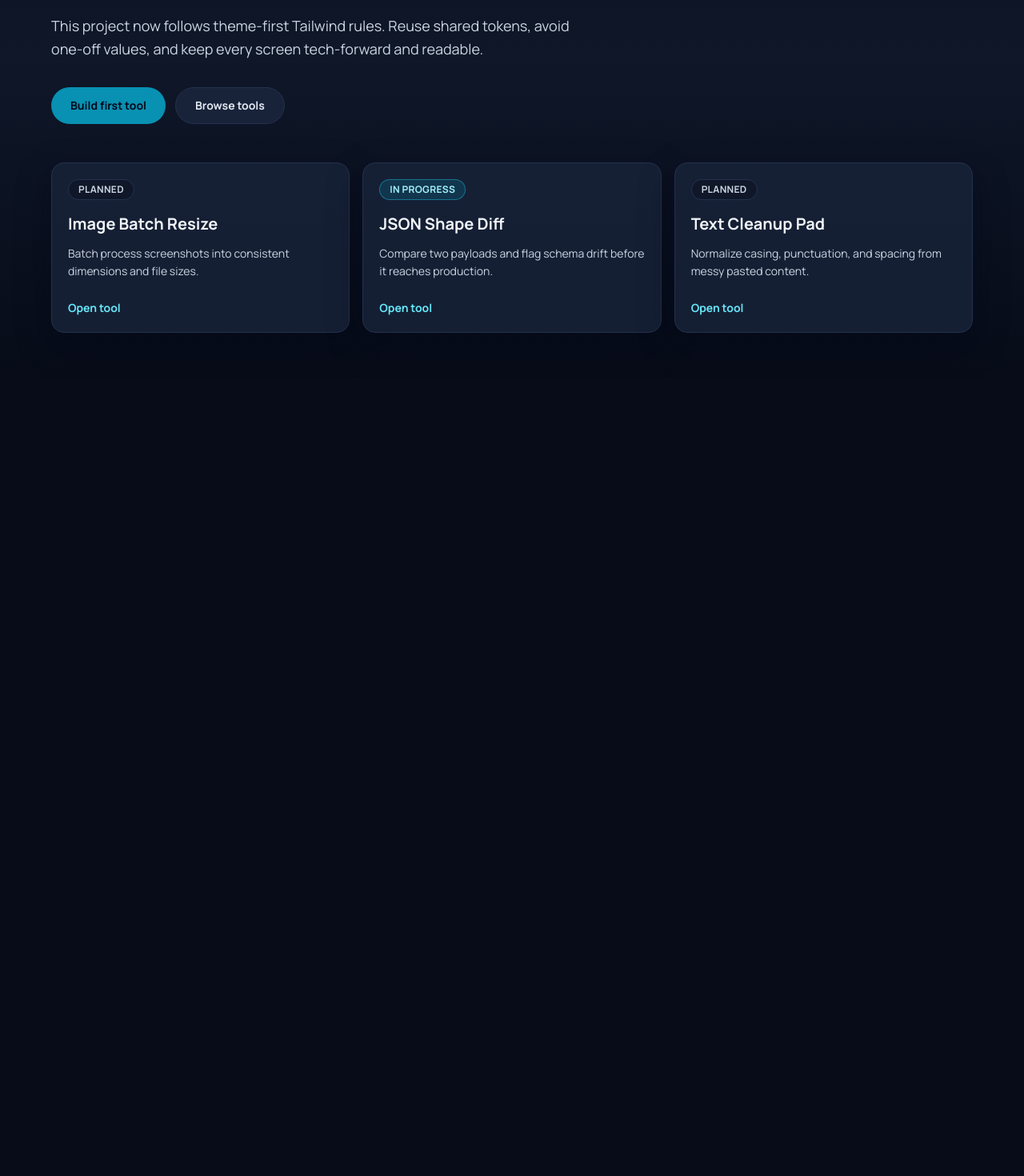
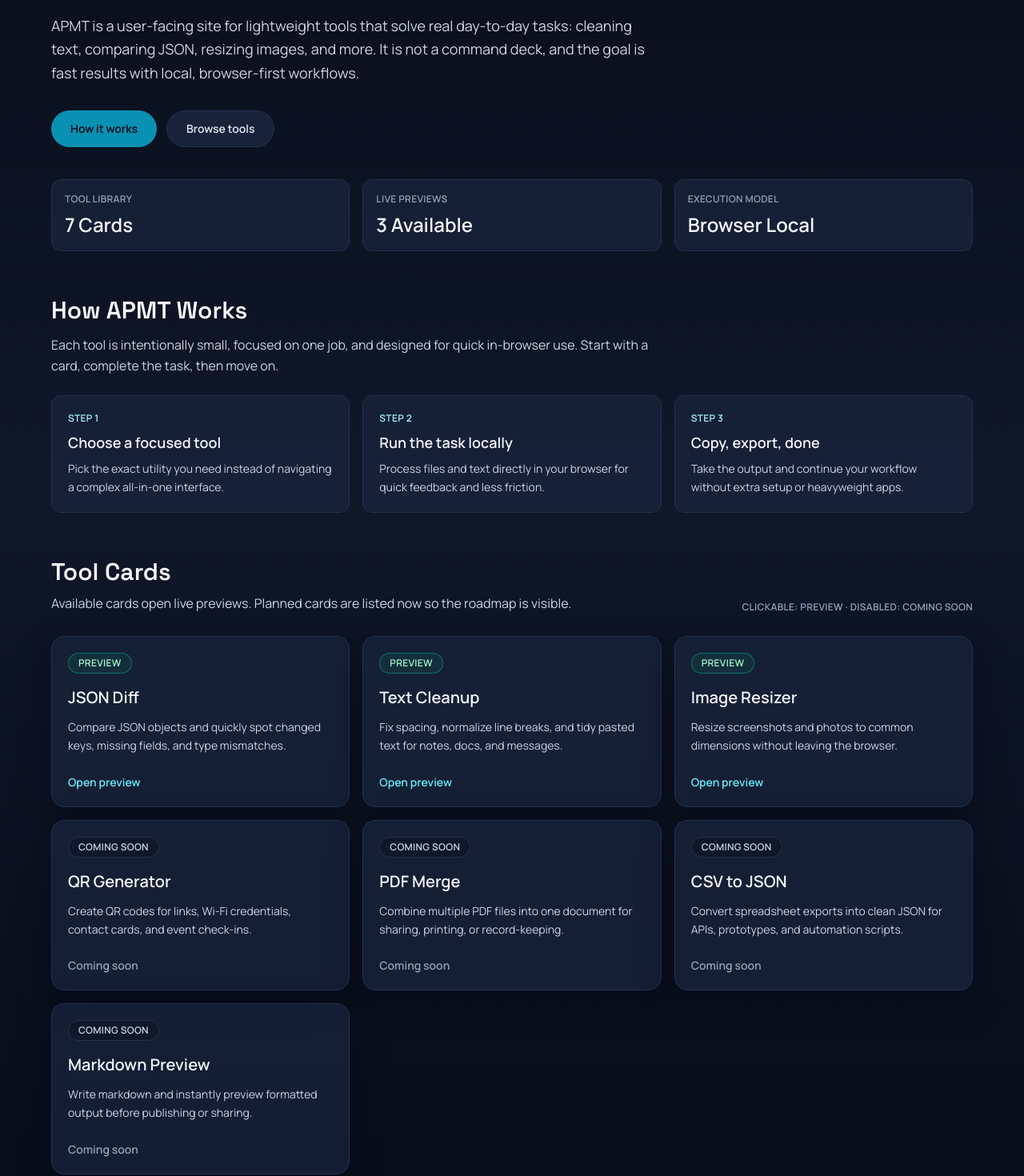
Before and after one commit to Champion2005/microtools, a React (Vite) app: page / in a window 1280 px wide. Shown: the part 341-1811 px from the top of the page at 80% size. Before the commit the page ends 813 px from the top, so only its background shows below. Built offline with nearby package versions, Linux system fonts and the light colour scheme.

Commit message:
feat: add implementation plans for various tools and update tool cards in the homepage

```diff
--- a/src/App.jsx
+++ b/src/App.jsx
@@ -6,22 +6,53 @@ import TextCleanup from './pages/TextCleanup'
 
 const tools = [
   {
-    name: 'Image Batch Resize',
-    summary: 'Batch process screenshots into consistent dimensions and file sizes.',
-    status: 'Planned',
-    href: '/resize-tool',
+    name: 'JSON Diff',
+    summary: 'Compare JSON objects and quickly spot changed keys, missing fields, and type mismatches.',
+    status: 'Preview',
+    href: '/json-diff',
+    isAvailable: true,
   },
   {
-    name: 'JSON Shape Diff',
-    summary: 'Compare two payloads and flag schema drift before it reaches production.',
-    status: 'In Progress',
-    href: '/json-diff',
+    name: 'Text Cleanup',
+    summary: 'Fix spacing, normalize line breaks, and tidy pasted text for notes, docs, and messages.',
+    status: 'Preview',
+    href: '/text-cleanup',
+    isAvailable: true,
   },
   {
-    name: 'Text Cleanup Pad',
-    summary: 'Normalize casing, punctuation, and spacing from messy pasted content.',
-    status: 'Planned',
-    href: '/text-cleanup',
+    name: 'Image Resizer',
+    summary: 'Resize screenshots and photos to common dimensions without leaving the browser.',
+    status: 'Preview',
+    href: '/resize-tool',
+    isAvailable: true,
+  },
+  {
+    name: 'QR Generator',
+    summary: 'Create QR codes for links, Wi-Fi credentials, contact cards, and event check-ins.',
+    status: 'Coming Soon',
+    href: null,
+    isAvailable: false,
+  },
+  {
+    name: 'PDF Merge',
+    summary: 'Combine multiple PDF files into one document for sharing, printing, or record-keeping.',
+    status: 'Coming Soon',
+    href: null,
+    isAvailable: false,
+  },
+  {
+    name: 'CSV to JSON',
+    summary: 'Convert spreadsheet exports into clean JSON for APIs, prototypes, and automation scripts.',
+    status: 'Coming Soon',
+    href: null,
+    isAvailable: false,
+  },
+  {
+    name: 'Markdown Preview',
+    summary: 'Write markdown and instantly preview formatted output before publishing or sharing.',
+    status: 'Coming Soon',
+    href: null,
+    isAvailable: false,
   },
 ]
 
--- a/src/index.css
+++ b/src/index.css
@@ -1,8 +1,9 @@
+@import url("https://fonts.googleapis.com/css2?family=Manrope:wght@400;500;600;700;800&family=Space+Grotesk:wght@500;600;700&display=swap");
 @import "tailwindcss";
 
 @theme {
   --font-sans: "Manrope", "Segoe UI", sans-serif;
-  --font-display: "Manrope", "Segoe UI", sans-serif;
+  --font-display: "Space Grotesk", "Manrope", "Segoe UI", sans-serif;
   --font-mono: "Consolas", "Courier New", monospace;
 
   --color-surface-950: #070c18;
@@ -28,9 +29,50 @@
 body {
   margin: 0;
   min-height: 100vh;
-  @apply bg-surface-950 font-sans text-slate-100 antialiased;
+  background-image:
+    radial-gradient(circle at 20% 20%, rgba(34, 211, 238, 0.1), transparent 45%),
+    radial-gradient(circle at 80% 0%, rgba(8, 145, 178, 0.18), transparent 36%),
+    linear-gradient(180deg, #070c18 0%, #0f1729 45%, #070c18 100%);
+  @apply font-sans text-slate-100 antialiased;
 }
 
 #root {
   min-height: 100vh;
 }
+
+@keyframes rise-fade {
+  from {
+    opacity: 0;
+    transform: translateY(16px);
+  }
+
+  to {
+    opacity: 1;
+    transform: translateY(0);
+  }
+}
+
+.motion-enter {
+  animation: rise-fade 640ms ease-out both;
+}
+
+.motion-enter-delay-1 {
+  animation-delay: 120ms;
+}
+
+.motion-enter-delay-2 {
+  animation-delay: 220ms;
+}
+
+.motion-enter-delay-3 {
+  animation-delay: 320ms;
+}
+
+@media (prefers-reduced-motion: reduce) {
+  .motion-enter,
+  .motion-enter-delay-1,
+  .motion-enter-delay-2,
+  .motion-enter-delay-3 {
+    animation: none;
+  }
+}
--- a/src/pages/Home.jsx
+++ b/src/pages/Home.jsx
@@ -1,34 +1,84 @@
 import { Link } from 'react-router-dom'
 
 const statusStyles = {
-  Planned: 'border border-surface-700 bg-surface-900 text-slate-300',
-  'In Progress': 'border border-brand-400/40 bg-brand-500/20 text-brand-200',
+  Preview: 'border border-emerald-400/40 bg-emerald-500/10 text-emerald-200',
+  'Coming Soon': 'border border-surface-700 bg-surface-900 text-slate-300',
+}
+
+function ToolCard({ tool }) {
+  const content = (
+    <>
+      <p
+        className={`inline-flex w-fit rounded-full px-3 py-1 text-xs font-semibold uppercase tracking-wide ${
+          statusStyles[tool.status] ?? statusStyles['Coming Soon']
+        }`}
+      >
+        {tool.status}
+      </p>
+      <h3 className="mt-4 text-xl font-semibold text-slate-100">{tool.name}</h3>
+      <p className="mt-3 text-sm leading-relaxed text-slate-300">{tool.summary}</p>
+    </>
+  )
+
+  if (!tool.isAvailable || !tool.href) {
+    return (
+      <article
+        className="flex h-full flex-col rounded-2xl border border-surface-700 bg-surface-800/80 p-5 shadow-panel"
+        aria-label={`${tool.name} coming soon`}
+      >
+        {content}
+        <span className="mt-auto pt-6 text-sm font-semibold text-slate-400">Coming soon</span>
+      </article>
+    )
+  }
+
+  return (
+    <Link
+      to={tool.href}
+      className="group flex h-full flex-col rounded-2xl border border-surface-700 bg-surface-800/80 p-5 shadow-panel transition duration-200 hover:-translate-y-1 hover:border-brand-400/40 hover:bg-surface-800 focus-visible:outline-none focus-visible:ring-2 focus-visible:ring-brand-300 focus-visible:ring-offset-2 focus-visible:ring-offset-surface-950"
+      aria-label={`Open ${tool.name}`}
+    >
+      {content}
+      <span className="mt-auto pt-6 text-sm font-semibold text-brand-300 transition group-hover:text-brand-200">
+        Open preview
+      </span>
+    </Link>
+  )
 }
 
 export default function Home({ tools }) {
+  const availableCount = tools.filter((tool) => tool.isAvailable).length
+
   return (
-    <main className="min-h-screen bg-linear-to-b from-surface-950 via-surface-900 to-surface-950 px-4 py-10 sm:px-8 sm:py-14">
-      <section className="mx-auto max-w-6xl">
+    <main className="relative min-h-screen overflow-x-clip bg-linear-to-b from-surface-950 via-surface-900 to-surface-950 px-4 pb-16 pt-10 sm:px-8 sm:pb-24 sm:pt-14">
+      <div aria-hidden className="pointer-events-none absolute inset-0 -z-10">
+        <div className="absolute left-1/2 top-0 h-96 w-96 -translate-x-1/2 rounded-full bg-brand-400/20 blur-3xl" />
+        <div className="absolute right-0 top-1/3 h-80 w-80 rounded-full bg-brand-500/15 blur-3xl" />
+        <div className="absolute bottom-0 left-0 h-72 w-72 rounded-full bg-surface-700/50 blur-3xl" />
+      </div>
+
+      <header className="mx-auto max-w-6xl motion-enter">
         <p className="inline-flex items-center rounded-full border border-brand-400/30 bg-brand-500/10 px-4 py-2 text-xs font-semibold uppercase tracking-widest text-brand-200">
-          microtools command deck
+          APMT Browser Microtools
         </p>
 
         <h1 className="mt-6 max-w-4xl font-display text-4xl font-semibold leading-tight text-slate-50 sm:text-5xl lg:text-6xl">
-          Build focused utilities with a consistent dark, modern UI system.
+          Useful everyday tools, built for people, and running entirely in the browser.
         </h1>
 
-        <p className="mt-5 max-w-2xl text-base leading-relaxed text-slate-300 sm:text-lg">
-          This project now follows theme-first Tailwind rules. Reuse shared tokens,
-          avoid one-off values, and keep every screen tech-forward and readable.
+        <p className="mt-5 max-w-3xl text-base leading-relaxed text-slate-300 sm:text-lg">
+          APMT is a user-facing site for lightweight tools that solve real day-to-day tasks:
+          cleaning text, comparing JSON, resizing images, and more. It is not a command deck,
+          and the goal is fast results with local, browser-first workflows.
         </p>
 
         <div className="mt-8 flex flex-wrap gap-3">
-          <Link
-            to={tools[0]?.href ?? '/'}
+          <a
+            href="#how-it-works"
             className="inline-flex items-center rounded-full bg-brand-500 px-6 py-3 text-sm font-semibold text-slate-950 transition hover:bg-brand-400 focus-visible:outline-none focus-visible:ring-2 focus-visible:ring-brand-300 focus-visible:ring-offset-2 focus-visible:ring-offset-surface-950"
           >
-            Build first tool
-          </Link>
+            How it works
+          </a>
           <a
             href="#tools"
             className="inline-flex items-center rounded-full border border-surface-700 bg-surface-800 px-6 py-3 text-sm font-semibold text-slate-200 transition hover:border-brand-400/50 hover:text-brand-200 focus-visible:outline-none focus-visible:ring-2 focus-visible:ring-brand-300 focus-visible:ring-offset-2 focus-visible:ring-offset-surface-950"
@@ -37,26 +87,70 @@ export default function Home({ tools }) {
           </a>
         </div>
 
-        <div id="tools" className="mt-12 grid gap-4 sm:grid-cols-2 lg:grid-cols-3">
+        <dl className="mt-10 grid gap-4 sm:grid-cols-3 motion-enter motion-enter-delay-1">
+          <div className="rounded-xl border border-surface-700 bg-surface-800/80 p-4">
+            <dt className="text-xs font-semibold uppercase tracking-wide text-slate-400">Tool Library</dt>
+            <dd className="mt-2 text-2xl font-semibold text-slate-100">{tools.length} Cards</dd>
+          </div>
+          <div className="rounded-xl border border-surface-700 bg-surface-800/80 p-4">
+            <dt className="text-xs font-semibold uppercase tracking-wide text-slate-400">Live Previews</dt>
+            <dd className="mt-2 text-2xl font-semibold text-slate-100">{availableCount} Available</dd>
+          </div>
+          <div className="rounded-xl border border-surface-700 bg-surface-800/80 p-4">
+            <dt className="text-xs font-semibold uppercase tracking-wide text-slate-400">Execution Model</dt>
+            <dd className="mt-2 text-2xl font-semibold text-slate-100">Browser Local</dd>
+          </div>
+        </dl>
+      </header>
+
+      <section id="how-it-works" className="mx-auto mt-14 max-w-6xl motion-enter motion-enter-delay-2">
+        <h2 className="font-display text-2xl font-semibold text-slate-50 sm:text-3xl">How APMT Works</h2>
+        <p className="mt-3 max-w-3xl text-sm leading-relaxed text-slate-300 sm:text-base">
+          Each tool is intentionally small, focused on one job, and designed for quick in-browser use.
+          Start with a card, complete the task, then move on.
+        </p>
+
+        <div className="mt-6 grid gap-4 md:grid-cols-3">
+          <article className="rounded-xl border border-surface-700 bg-surface-800/80 p-5">
+            <p className="text-xs font-semibold uppercase tracking-wide text-brand-200">Step 1</p>
+            <h3 className="mt-2 text-lg font-semibold text-slate-100">Choose a focused tool</h3>
+            <p className="mt-2 text-sm leading-relaxed text-slate-300">
+              Pick the exact utility you need instead of navigating a complex all-in-one interface.
+            </p>
+          </article>
+          <article className="rounded-xl border border-surface-700 bg-surface-800/80 p-5">
+            <p className="text-xs font-semibold uppercase tracking-wide text-brand-200">Step 2</p>
+            <h3 className="mt-2 text-lg font-semibold text-slate-100">Run the task locally</h3>
+            <p className="mt-2 text-sm leading-relaxed text-slate-300">
+              Process files and text directly in your browser for quick feedback and less friction.
+            </p>
+          </article>
+          <article className="rounded-xl border border-surface-700 bg-surface-800/80 p-5">
+            <p className="text-xs font-semibold uppercase tracking-wide text-brand-200">Step 3</p>
+            <h3 className="mt-2 text-lg font-semibold text-slate-100">Copy, export, done</h3>
+            <p className="mt-2 text-sm leading-relaxed text-slate-300">
+              Take the output and continue your workflow without extra setup or heavyweight apps.
+            </p>
+          </article>
+        </div>
+      </section>
+
+      <section id="tools" className="mx-auto mt-14 max-w-6xl motion-enter motion-enter-delay-3">
+        <div className="flex flex-wrap items-end justify-between gap-3">
+          <div>
+            <h2 className="font-display text-2xl font-semibold text-slate-50 sm:text-3xl">Tool Cards</h2>
+            <p className="mt-2 max-w-3xl text-sm leading-relaxed text-slate-300 sm:text-base">
+              Available cards open live previews. Planned cards are listed now so the roadmap is visible.
+            </p>
+          </div>
+          <p className="text-xs font-semibold uppercase tracking-wide text-slate-400">
+            Clickable: Preview · Disabled: Coming Soon
+          </p>
+        </div>
+
+        <div className="mt-7 grid gap-4 sm:grid-cols-2 lg:grid-cols-3">
           {tools.map((tool) => (
-            <Link
-              key={tool.name}
-              to={tool.href}
-              className="group flex h-full flex-col rounded-2xl border border-surface-700 bg-surface-800/80 p-5 shadow-panel transition duration-200 hover:-translate-y-1 hover:border-brand-400/40 hover:bg-surface-800 focus-visible:outline-none focus-visible:ring-2 focus-visible:ring-brand-300 focus-visible:ring-offset-2 focus-visible:ring-offset-surface-950"
-            >
-              <p
-                className={`inline-flex w-fit rounded-full px-3 py-1 text-xs font-semibold uppercase tracking-wide ${
-                  statusStyles[tool.status] ?? statusStyles.Planned
-                }`}
-              >
-                {tool.status}
-              </p>
-              <h2 className="mt-4 text-xl font-semibold text-slate-100">{tool.name}</h2>
-              <p className="mt-3 text-sm leading-relaxed text-slate-300">{tool.summary}</p>
-              <span className="mt-auto pt-6 text-sm font-semibold text-brand-300 transition group-hover:text-brand-200">
-                Open tool
-              </span>
-            </Link>
+            <ToolCard key={tool.name} tool={tool} />
           ))}
         </div>
       </section>
```
Also changed, not shown: 8 other files (tests, documents, lock files or other folders).
